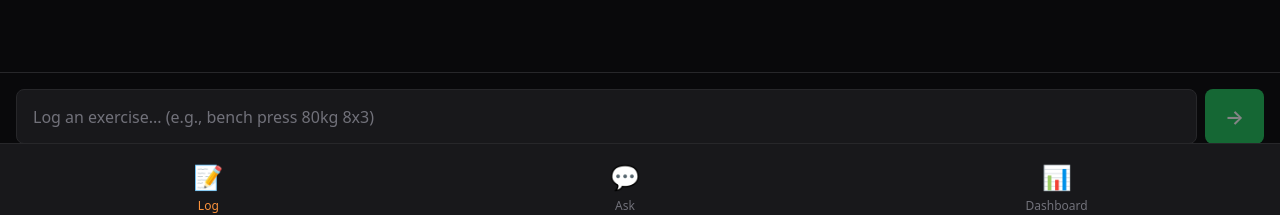
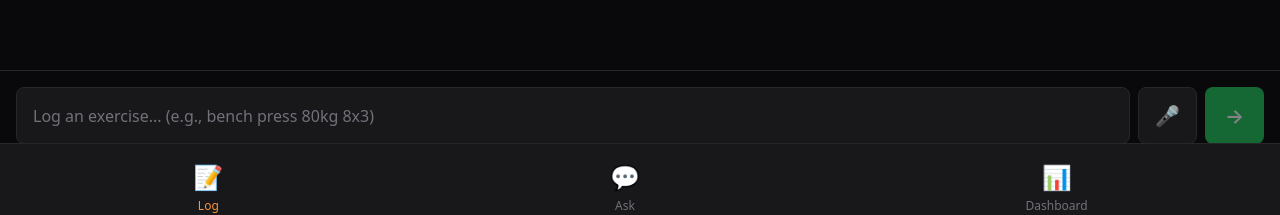
Before and after one commit to vaehalili/FinishStrong, a SvelteKit app: page / in a window 1280 px wide. Shown: the part 570-785 px from the top of the page. Built offline with nearby package versions, Linux system fonts and the light colour scheme.

Commit message:
feat: [voice-1] - Voice input

```diff
--- a/src/routes/+page.svelte
+++ b/src/routes/+page.svelte
@@ -7,6 +7,7 @@
 	import { onMount } from 'svelte';
 	import { liveQuery } from 'dexie';
 	import { get } from 'svelte/store';
+	import { browser } from '$app/environment';
 	import SessionCard from '$lib/components/SessionCard.svelte';
 
 	let inputValue = $state('');
@@ -18,9 +19,49 @@
 	let wasOffline = $state(false);
 	let isProcessingQueue = $state(false);
 
+	let isRecording = $state(false);
+	let recognition: SpeechRecognition | null = $state(null);
+	let speechSupported = $state(false);
+
 	const today = new Date().toISOString().split('T')[0];
 
 	onMount(() => {
+		if (browser) {
+			const SpeechRecognition = window.SpeechRecognition || window.webkitSpeechRecognition;
+			if (SpeechRecognition) {
+				speechSupported = true;
+				recognition = new SpeechRecognition();
+				recognition.continuous = true;
+				recognition.interimResults = true;
+				recognition.lang = 'en-US';
+
+				recognition.onresult = (event: SpeechRecognitionEvent) => {
+					let transcript = '';
+					for (let i = 0; i < event.results.length; i++) {
+						transcript += event.results[i][0].transcript;
+					}
+					inputValue = transcript;
+				};
+
+				recognition.onerror = (event: SpeechRecognitionErrorEvent) => {
+					console.error('Speech recognition error:', event.error);
+					isRecording = false;
+					if (event.error !== 'aborted') {
+						error = `Voice error: ${event.error}`;
+					}
+				};
+
+				recognition.onend = () => {
+					if (isRecording) {
+						isRecording = false;
+						if (inputValue.trim()) {
+							handleSubmit();
+						}
+					}
+				};
+			}
+		}
+
 		const sessionSubscription = liveQuery(() =>
 			db.sessions.where('date').equals(today).toArray()
 		).subscribe({
@@ -90,8 +131,24 @@
 			entrySubscription.unsubscribe();
 			queueSubscription.unsubscribe();
 			onlineSubscription();
+			if (recognition) {
+				recognition.abort();
+			}
 		};
 	});
+
+	function toggleVoice() {
+		if (!recognition) return;
+
+		if (isRecording) {
+			recognition.stop();
+		} else {
+			inputValue = '';
+			error = '';
+			isRecording = true;
+			recognition.start();
+		}
+	}
 
 	async function handleSubmit() {
 		if (!inputValue.trim() || isLoading) return;
@@ -212,12 +269,26 @@
 		<input
 			type="text"
 			bind:value={inputValue}
-			placeholder="Log an exercise... (e.g., bench press 80kg 8x3)"
+			placeholder={isRecording ? 'Listening...' : 'Log an exercise... (e.g., bench press 80kg 8x3)'}
 			maxlength={LIMITS.INPUT_MAX_LENGTH}
-			disabled={isLoading}
+			disabled={isLoading || isRecording}
 			onkeydown={handleKeydown}
 		/>
-		<button onclick={handleSubmit} disabled={isLoading || !inputValue.trim()} class="submit-btn">
+		{#if speechSupported}
+			<button
+				onclick={toggleVoice}
+				disabled={isLoading}
+				class="mic-btn"
+				class:recording={isRecording}
+				aria-label={isRecording ? 'Stop recording' : 'Start voice input'}
+			>
+				{#if isRecording}
+					<span class="mic-pulse"></span>
+				{/if}
+				🎤
+			</button>
+		{/if}
+		<button onclick={handleSubmit} disabled={isLoading || !inputValue.trim() || isRecording} class="submit-btn">
 			{#if isLoading}
 				<span class="spinner"></span>
 			{:else}
@@ -345,6 +416,56 @@
 		opacity: 0.6;
 	}
 
+	.mic-btn {
+		position: relative;
+		padding: 0.875rem 1rem;
+		background: var(--bg-dark);
+		border: 1px solid var(--bg-medium);
+		border-radius: 0.5rem;
+		font-size: 1.25rem;
+		display: flex;
+		align-items: center;
+		justify-content: center;
+		min-width: 3.5rem;
+		cursor: pointer;
+		transition: background-color 0.2s, border-color 0.2s;
+	}
+
+	.mic-btn:hover:not(:disabled) {
+		border-color: var(--orange-accent);
+	}
+
+	.mic-btn:disabled {
+		opacity: 0.5;
+		cursor: not-allowed;
+	}
+
+	.mic-btn.recording {
+		background: rgba(251, 146, 60, 0.2);
+		border-color: var(--orange-accent);
+	}
+
+	.mic-pulse {
+		position: absolute;
+		width: 100%;
+		height: 100%;
+		border-radius: 0.5rem;
+		background: var(--orange-accent);
+		opacity: 0.3;
+		animation: mic-pulse-anim 1s ease-out infinite;
+	}
+
+	@keyframes mic-pulse-anim {
+		0% {
+			transform: scale(1);
+			opacity: 0.3;
+		}
+		100% {
+			transform: scale(1.3);
+			opacity: 0;
+		}
+	}
+
 	.submit-btn {
 		padding: 0.875rem 1.25rem;
 		background: var(--green-primary);
```
Also changed, not shown: src/app.d.ts (+49 -0 lines).
